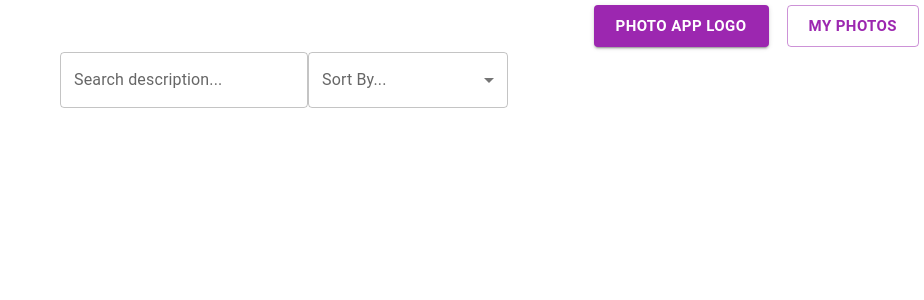
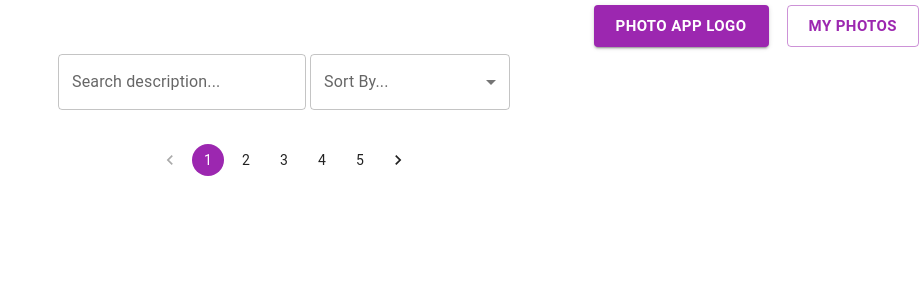
Before and after one commit to MarinaRobleno/Photo-App-Logo, a React (Create React App) app: page /my-photos in a window 1280 px wide. Shown: the top 300 px of the page, without its empty margins (356-1280 px from the left). Built offline with nearby package versions, Linux system fonts and the light colour scheme.

Commit message:
Prepared pagination component

```diff
--- a/src/components/MyPhotos.jsx
+++ b/src/components/MyPhotos.jsx
@@ -1,5 +1,5 @@
-import React, { useState, useRef } from 'react';
-import { Grid, PaginationItem, TextField, ImageList, ImageListItem, ImageListItemBar, Box, Button, Typography, Modal, InputLabel, MenuItem, FormControl, Select } from '@mui/material'
+import React, { useState } from 'react';
+import { Grid, Pagination, PaginationItem, Stack, TextField, ImageList, ImageListItem, ImageListItemBar, Box, Button, Typography, Modal, InputLabel, MenuItem, FormControl, Select } from '@mui/material'
 import { useSelector, useDispatch } from 'react-redux';
 import { remove, edit, orderBy, selectMyPhotos } from '../slices/myPhotosSlice.js';
 import { BiArrowToBottom, BiEditAlt, BiTrash } from 'react-icons/bi';
@@ -78,8 +78,8 @@ export function MyPhotos() {
                 <Grid container
                     direction="row"
                     justifyContent="center">
-                    <TextField id="outlined-basic" label="Search description..." variant="outlined" onChange={handleSearchDescription}/>
-                    <Box sx={{ minWidth: 200 }}>
+                    <TextField id="outlined-basic" label="Search description..." variant="outlined" onChange={handleSearchDescription} style={{ margin: 2 }}/>
+                    <Box sx={{ minWidth: 200 }} style={{ margin: 2 }}>
                         <FormControl fullWidth >
                             <InputLabel id="demo-simple-select-label">Sort By...</InputLabel>
                             <Select
@@ -173,6 +173,9 @@ export function MyPhotos() {
                     </Typography>
                 </Box>
             </Modal>
+            <Stack spacing={2} style={{ alignItems: 'center' }}>
+                <Pagination count={5} color="secondary" />
+            </Stack>
 
         </div>
     )
--- a/src/components/Search.jsx
+++ b/src/components/Search.jsx
@@ -1,12 +1,8 @@
 import React, { useState } from 'react';
-import TextField from '@mui/material/TextField';
-import {Button} from '@mui/material';
-import ImageList from '@mui/material/ImageList';
-import ImageListItem from '@mui/material/ImageListItem';
-import ImageListItemBar from '@mui/material/ImageListItemBar';
-import Grid from '@mui/material/Grid';
+import {Button, Pagination, PaginationItem, Stack, TextField, ImageList, ImageListItem, ImageListItemBar, Grid} from '@mui/material';
 import { useDispatch } from 'react-redux';
 import { add } from '../slices/myPhotosSlice.js';
+import TouchRipple from '@mui/material/ButtonBase/TouchRipple';
 
 export function Search() {
 
@@ -14,6 +10,7 @@ export function Search() {
 
     const [term, setTerm] = useState('')
     const [json, setJson] = useState([])
+    const [pageState, setPageState] = useState(true)
 
     const handleSearch = async (newTerm) => {
         let response = await fetch(`https://api.unsplash.com/search/photos?query=${newTerm}&client_id=cr4k_yImLDT24QYPslx4d5U9plFlqqyjdeoFXgI4vXI`)
@@ -26,6 +23,11 @@ export function Search() {
         const newTerm = e.target.value;
         setTerm(newTerm);
         handleSearch(newTerm);
+        if (json) {
+            setPageState(!pageState);
+        }else if (json == ''){
+            setPageState(!pageState);
+        }
     }
 
 
@@ -64,6 +66,9 @@ export function Search() {
                     ))}
                 </ImageList>
             </Grid>
+            <Stack spacing={2} style={{ alignItems: 'center' }}>
+                <Pagination disabled={pageState} count={3} color="secondary" />
+            </Stack>
         </div>
     </div>
     )
```
